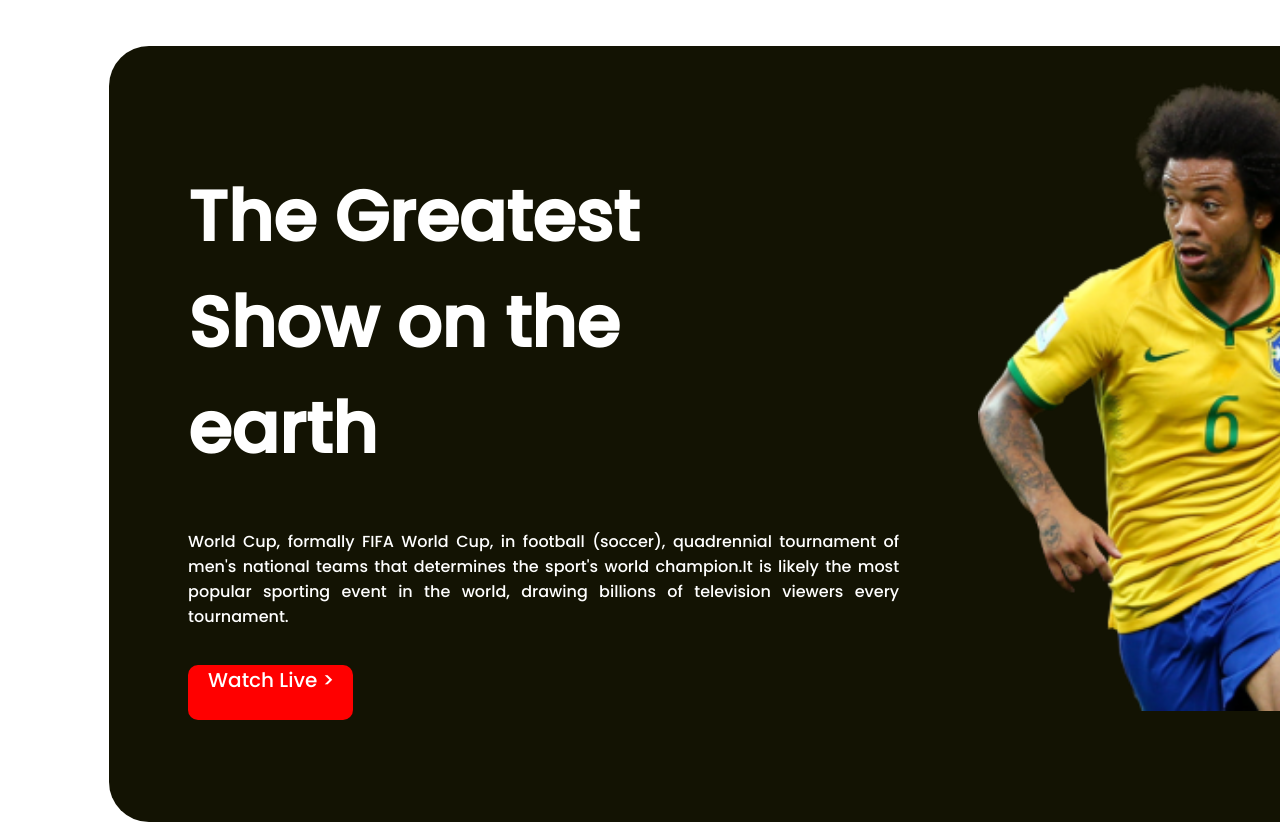
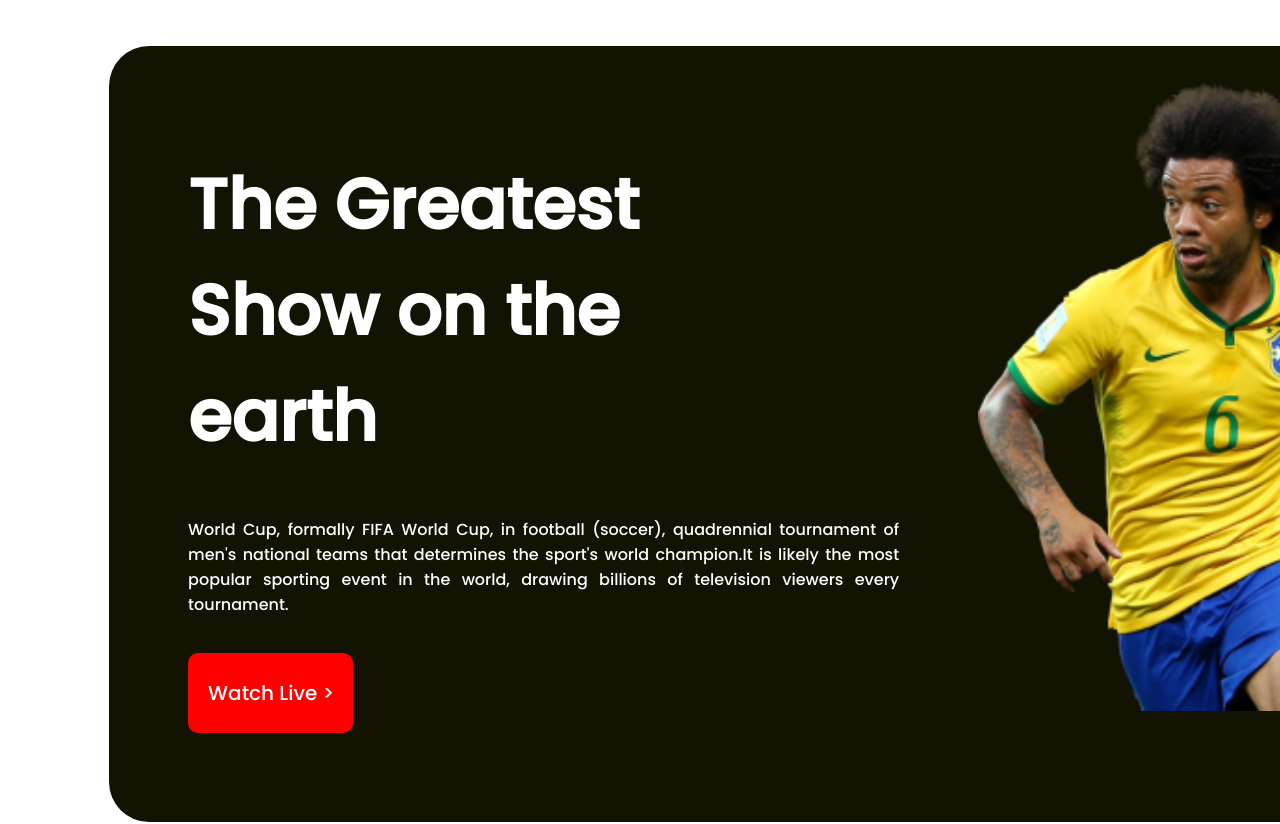
Before and after one commit to sajibeno/Assignement-2-World-Cup-, a plain HTML site: page link.website/index.html in a window 1280 px wide. Shown: the top 824 px of the page. Drawn offline with Linux system fonts and the light colour scheme.

Commit message:
last commit

```diff
--- a/link.website/index.css
+++ b/link.website/index.css
@@ -46,7 +46,7 @@ article {
 
     width: 165px;
     height: 55px;
-    padding-top: 25p0;
+    padding-top: 25px;
     background-color: red;
     border-radius: 10px;
 }
```
Also changed, not shown: index.html (+1 -1 lines).
